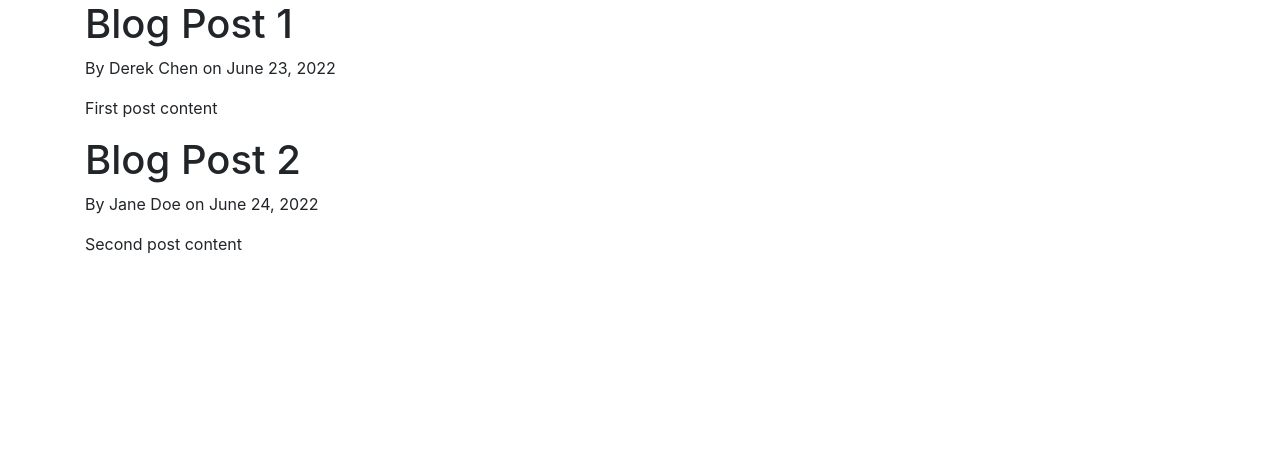
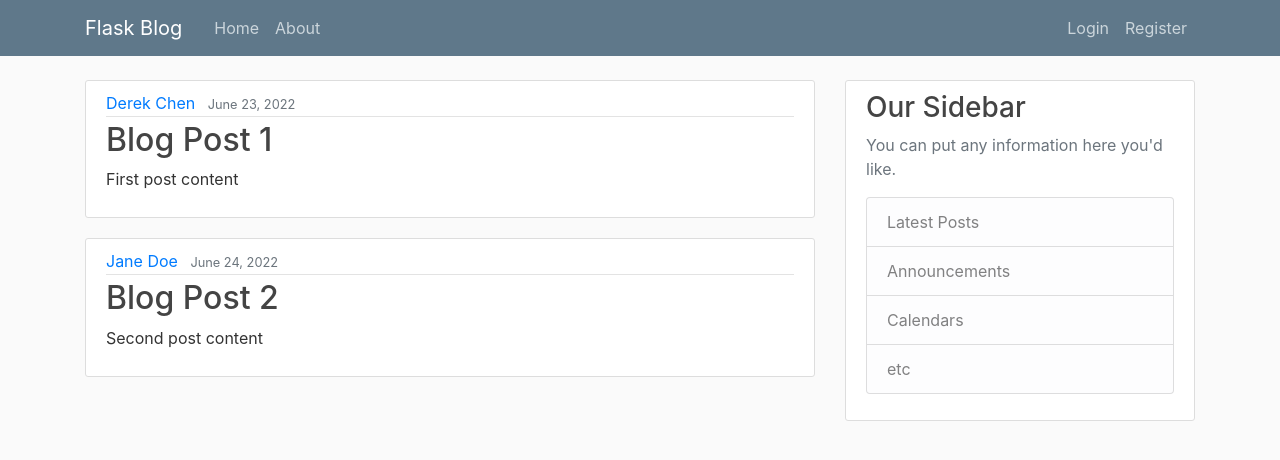
Before and after one commit to aphexes/flaskblog, a Flask app: page / in a window 1280 px wide. Shown: the top 460 px of the page. Run offline with Flask 2, Linux system fonts and the light colour scheme; some libraries are stand-ins or nearby versions.

Commit message:
commit two: register/login

```diff
--- a/flaskblog.py
+++ b/flaskblog.py
@@ -1,6 +1,9 @@
-from flask import Flask, render_template
+from flask import Flask, render_template, url_for
+from forms import RegistrationForm, LoginForm
 
 app = Flask(__name__)
+
+app.config['SECRET_KEY'] = 'e8883e90b0d88a02978811153ba747a6'
 
 posts = [
     {
@@ -28,6 +31,16 @@ def home():
 def about():
     return render_template('about.html', title='About')
 
+@app.route("/register", methods=['GET', 'POST']) # list specifying methods allowed
+def register():
+    form = RegistrationForm()
+    return render_template('register.html', title='Register', form=form)
+
+@app.route("/login")
+def login():
+    form = LoginForm()
+    return render_template('login.html', title='Login', form=form)
+
 # this conditional is only true if we run the script with python directly;
 # if we import the module to somewhere else, the name will be the name of the module
 if __name__ == '__main__':
--- /dev/null
+++ b/static/main.css
@@ -0,0 +1,80 @@
+body {
+    background: #fafafa;
+    color: #333333;
+    margin-top: 5rem;
+  }
+
+  h1, h2, h3, h4, h5, h6 {
+    color: #444444;
+  }
+
+  .bg-steel {
+    background-color: #5f788a;
+  }
+
+  .site-header .navbar-nav .nav-link {
+    color: #cbd5db;
+  }
+
+  .site-header .navbar-nav .nav-link:hover {
+    color: #ffffff;
+  }
+
+  .site-header .navbar-nav .nav-link.active {
+    font-weight: 500;
+  }
+
+  .content-section {
+    background: #ffffff;
+    padding: 10px 20px;
+    border: 1px solid #dddddd;
+    border-radius: 3px;
+    margin-bottom: 20px;
+  }
+
+  .article-title {
+    color: #444444;
+  }
+
+  a.article-title:hover {
+    color: #428bca;
+    text-decoration: none;
+  }
+
+  .article-content {
+    white-space: pre-line;
+  }
+
+  .article-img {
+    height: 65px;
+    width: 65px;
+    margin-right: 16px;
+  }
+
+  .article-metadata {
+    padding-bottom: 1px;
+    margin-bottom: 4px;
+    border-bottom: 1px solid #e3e3e3
+  }
+
+  .article-metadata a:hover {
+    color: #333;
+    text-decoration: none;
+  }
+
+  .article-svg {
+    width: 25px;
+    height: 25px;
+    vertical-align: middle;
+  }
+
+  .account-img {
+    height: 125px;
+    width: 125px;
+    margin-right: 20px;
+    margin-bottom: 16px;
+  }
+
+  .account-heading {
+    font-size: 2.5rem;
+  }
--- a/templates/home.html
+++ b/templates/home.html
@@ -1,8 +1,15 @@
 {% extends "layout.html" %}
 {% block content %}
     {% for post in comments %}      <!-- curly braces with % signs surround python code -->
-        <h1>{{ post.title }}</h1>   <!-- double curly braces surround python variables -->
-        <p>By {{ post.author }} on {{ post.date_posted }}</p>
-        <p> {{ post.content }} </p>
+        <article class="media content-section">
+            <div class="media-body">
+                <div class="article-metadata">
+                    <a class="mr-2" href="#">{{ post.author }}</a>  <!-- double curly braces surround python variables -->
+                    <small class="text-muted">{{ post.date_posted }}</small>
+                </div>
+                <h2><a class="article-title" href="#">{{ post.title }}</a></h2>
+                <p class="article-content">{{ post.content }}</p>
+            </div>
+        </article>
     {% endfor %}
 {% endblock content %}
--- a/templates/layout.html
+++ b/templates/layout.html
@@ -9,6 +9,7 @@
     <link rel="stylesheet" href="https://maxcdn.bootstrapcdn.com/bootstrap/4.0.0/css/bootstrap.min.css" integrity="sha384-Gn5384xqQ1aoWXA+058RXPxPg6fy4IWvTNh0E263XmFcJlSAwiGgFAW/dAiS6JXm" crossorigin="anonymous">
 
     <link rel="stylesheet" type="text/css" href="{{ url_for('static', filename='main.css') }}">
+    <!-- good to use url_for whenever possible; particularly for navbars -->
     {% if title %}
         <title>Flask Blog - {{ title }}</title>     <!-- passing from flaskblog.py line 29 (router function)-->
     {% else %}
@@ -16,11 +17,50 @@
     {% endif %}
 </head>
 <body>
-    <div class="container">
-        {% block content %} {% endblock %}
-        <!-- within our home and about templates, we will inherit our layout template
-        but override our content section with what is unique to each page -->
-    </div>
+    <header class="site-header">
+        <nav class="navbar navbar-expand-md navbar-dark bg-steel fixed-top">
+            <div class="container">
+            <a class="navbar-brand mr-4" href="/">Flask Blog</a>
+            <button class="navbar-toggler" type="button" data-toggle="collapse" data-target="#navbarToggle" aria-controls="navbarToggle" aria-expanded="false" aria-label="Toggle navigation">
+                <span class="navbar-toggler-icon"></span>
+            </button>
+            <div class="collapse navbar-collapse" id="navbarToggle">
+                <div class="navbar-nav mr-auto">
+                <a class="nav-item nav-link" href="/">Home</a>
+                <a class="nav-item nav-link" href="/about">About</a>
+                </div>
+                <!-- Navbar Right Side -->
+                <div class="navbar-nav">
+                <a class="nav-item nav-link" href="/login">Login</a>
+                <a class="nav-item nav-link" href="/register">Register</a>
+                </div>
+            </div>
+            </div>
+        </nav>
+    </header>
+
+    <main role="main" class="container">
+        <div class="row">
+          <div class="col-md-8">
+            {% block content %}{% endblock %}
+            <!-- within our home and about templates, we will inherit our layout template
+            but override our content section with what is unique to each page -->
+          </div>
+          <div class="col-md-4">
+            <div class="content-section">
+              <h3>Our Sidebar</h3>
+              <p class='text-muted'>You can put any information here you'd like.
+                <ul class="list-group">
+                  <li class="list-group-item list-group-item-light">Latest Posts</li>
+                  <li class="list-group-item list-group-item-light">Announcements</li>
+                  <li class="list-group-item list-group-item-light">Calendars</li>
+                  <li class="list-group-item list-group-item-light">etc</li>
+                </ul>
+              </p>
+            </div>
+          </div>
+        </div>
+    </main>
 
     <!-- Optional JavaScript -->
     <!-- jQuery first, then Popper.js, then Bootstrap JS -->
--- /dev/null
+++ b/templates/login.html
@@ -0,0 +1,4 @@
+{% extends "layout.html" %}
+{% block content %}
+    <h1>About Page</h1>
+{% endblock content %}
```
Also changed, not shown: forms.py (added, +16 -0 lines), templates/register.html (added, +37 -0 lines).
